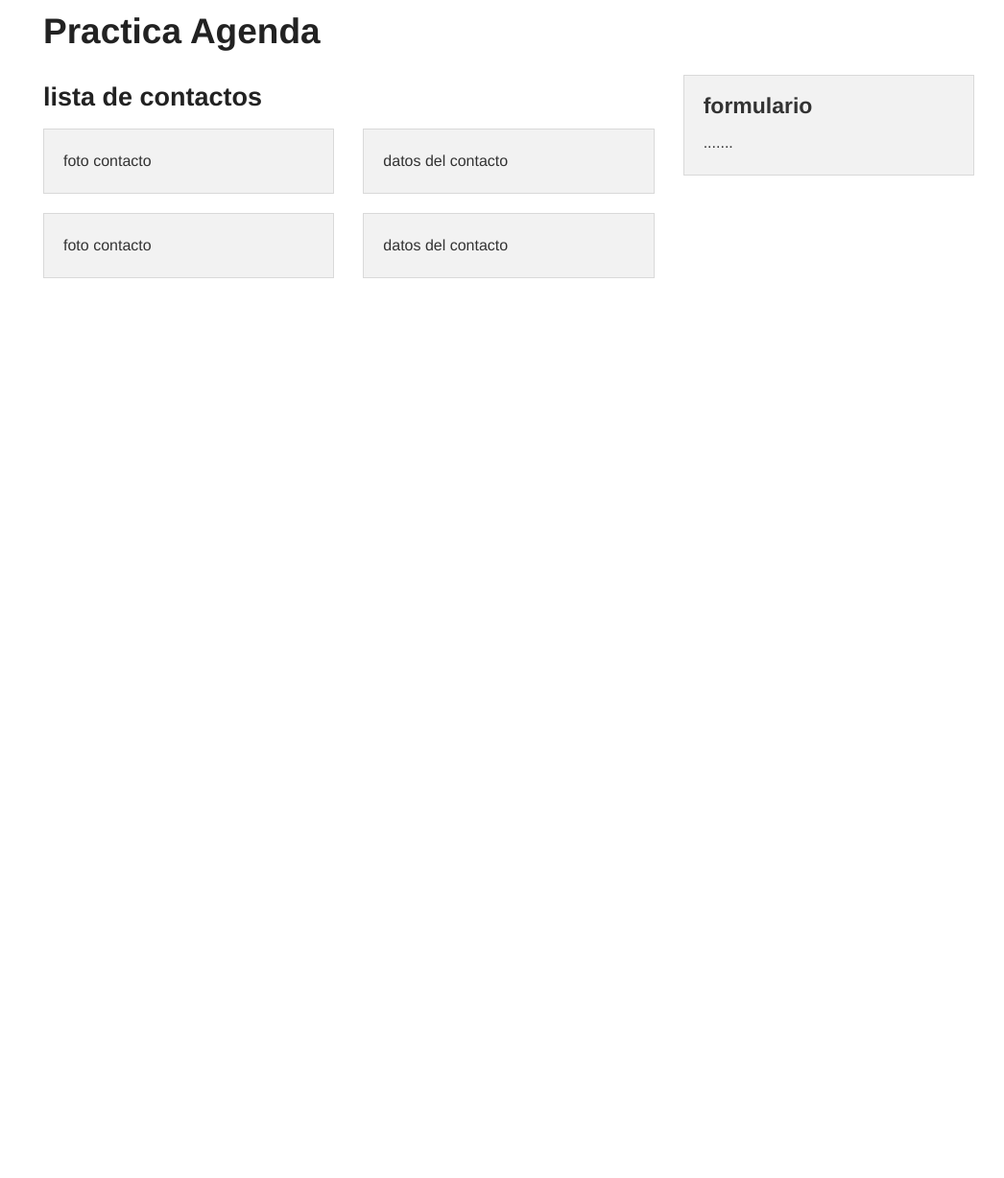
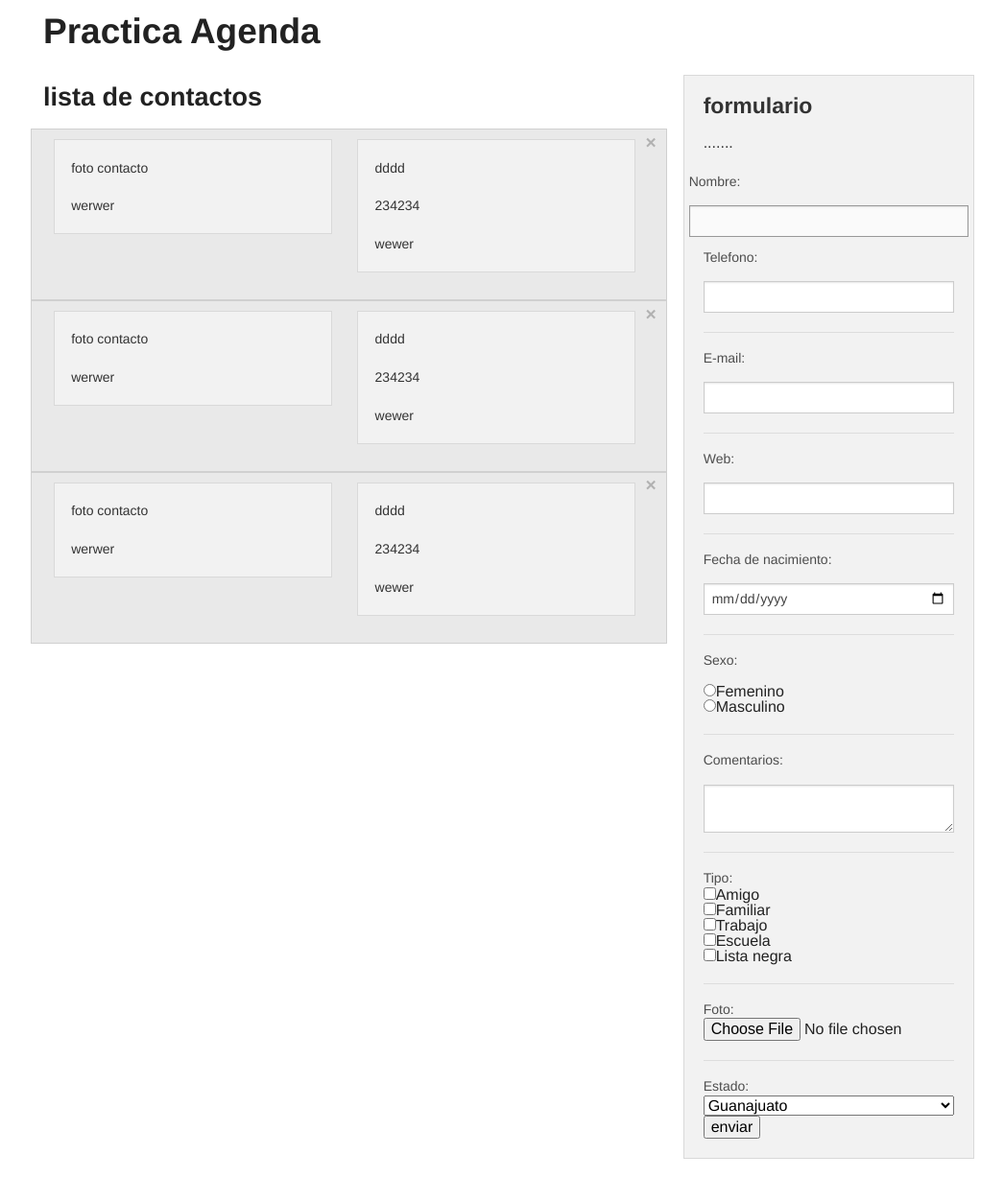
Before and after one commit to enrique-ramirz/practicaAgenda, a PHP site: page /foundation/index.php in a window 1280 px wide. Shown: the whole page at 96% size, without its empty margins (110-1156 px from the left). Before the commit the page ends 290 px from the top, so only its background shows below. Run offline with PHP 8.4, Linux system fonts and the light colour scheme; data comes from the database, SQL or seed files in the repository.

Commit message:
formulario con foundation

```diff
--- /dev/null
+++ b/formularios/_form_contacto.php
@@ -0,0 +1,57 @@
+	<form action="index.html" method="GET">
+
+		<div class="row">
+			<label for="nombre">Nombre:</label><br/>
+			<input type="text" name="nombre" id="nombre" required autofocus>
+		</div>
+
+		<label for="telefono">Telefono:</label><br/>
+		<input type="tel" name="telefono" id="telefono" required>
+		<hr />
+		<label for="email">E-mail:</label><br/>
+		<input type="email" name="email" id="email" required>
+
+
+
+
+
+
+
+
+		<hr />
+		<label for="web">Web:</label><br/>
+		<input type="url" name="web" id="web" required>
+		<hr />
+		<label for="fecha_nac">Fecha de nacimiento:</label><br/>
+		<input type="date" name="fecha_nac" id="fecha_nac" required>
+		<hr />
+		<label for="sexo">Sexo:</label><br/>
+		<input type="radio" name="sexo" value="F">Femenino<br/>
+		<input type="radio" name="sexo" value="M">Masculino<br/>
+		<hr />
+		<label for="comentarios">Comentarios:</label><br/>
+		<textarea name="comentarios" id="comentarios" rows="2" cols="30">
+		</textarea>
+		<hr />
+		<label>Tipo:</label>
+		<input type="checkbox" name="amigo">Amigo<br/>
+		<input type="checkbox" name="familiar">Familiar<br/>
+		<input type="checkbox" name="trabajo">Trabajo<br/>
+		<input type="checkbox" name="escuela">Escuela<br/>
+		<input type="checkbox" name="lista_negra">Lista negra<br/>
+		<hr />
+		<label for="foto">Foto:</label>
+		<input type="file" id="foto" name="foto">
+		<hr />
+		<label for="estados">Estado:</label>
+		<select name="estados">
+			<option>Guanajuato</option>
+			<option>México</option>
+			<option>Jalisco</option>
+			<option>etc</option>
+		</select>
+
+		<input type="submit" value="enviar">
+
+
+	</form>
--- a/foundation/index.php
+++ b/foundation/index.php
@@ -26,33 +26,42 @@
 	<div class="row">
 		<div class="large-8 columns">
 			<h3>lista de contactos</h3>
+			<?php
+				include("../php/Mysql.class.php");
+				include("../php/Contacto.class.php");
+
+				$Contacto = new Contacto();
+				$contactos = $Contacto->consulta_contactos();
+			?>
 
 
-			<div class="row">
+		<?php foreach($contactos as $row){ ?>
+			<div data-alert class="row alert-box secondary">
+
 				<div class="large-6 columns">
 					<div class="panel">
 						<p>foto contacto</p>
+						<p><?php echo $row['Foto']; ?></p>
 					</div>
 				</div>
 				<div class="large-6 columns">
 					<div class="panel">
-						<p>datos del contacto</p>
+						<p><?php echo $row['Nombre']; ?></p>
+						<p><?php echo $row['Telefono']; ?></p>
+						<p><?php echo $row['E-mail']; ?></p>
 					</div>
 				</div>
+
+				<a href="#" class="close">&times;</a>
 			</div>
+		<?php } ?>
 
-			<div class="row">
-				<div class="large-6 columns">
-					<div class="panel">
-						<p>foto contacto</p>
-					</div>
-				</div>
-				<div class="large-6 columns">
-					<div class="panel">
-						<p>datos del contacto</p>
-					</div>
-				</div>
-			</div>
+
+
+
+
+
+
 
 
 
@@ -64,6 +73,9 @@
 			<div class="panel">
 				<h4>formulario</h4>
 				<p>.......</p>
+				<?php
+					include('../formularios/_form_contacto.php')
+				?>
 			</div>
 		</div>
 	</div>
```
